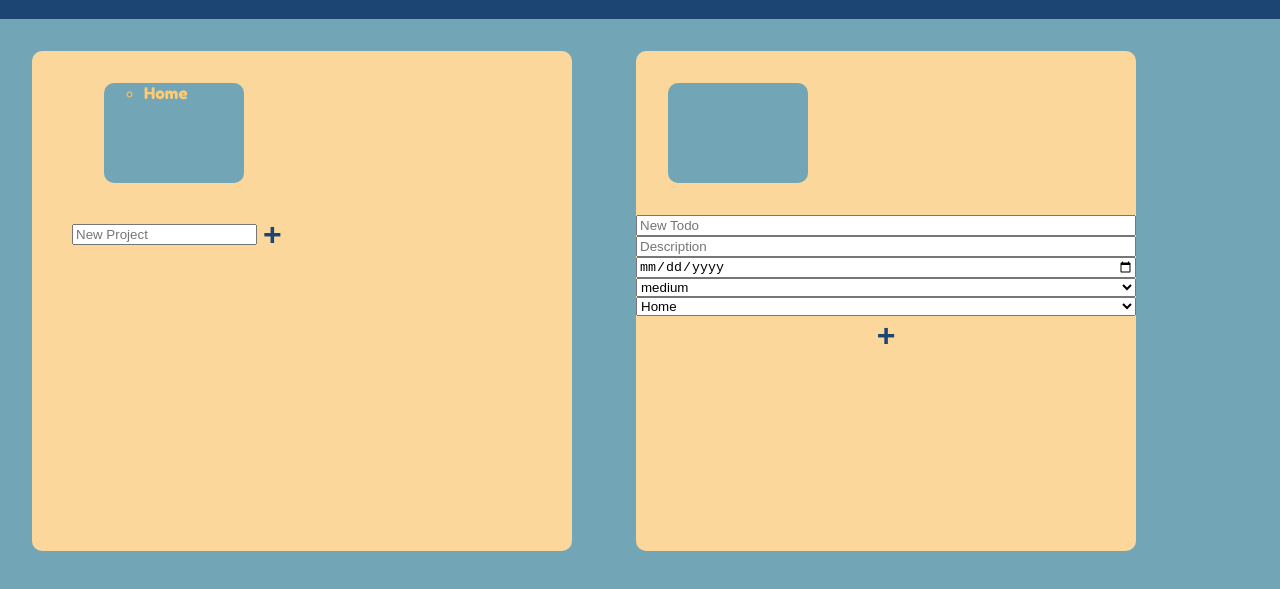
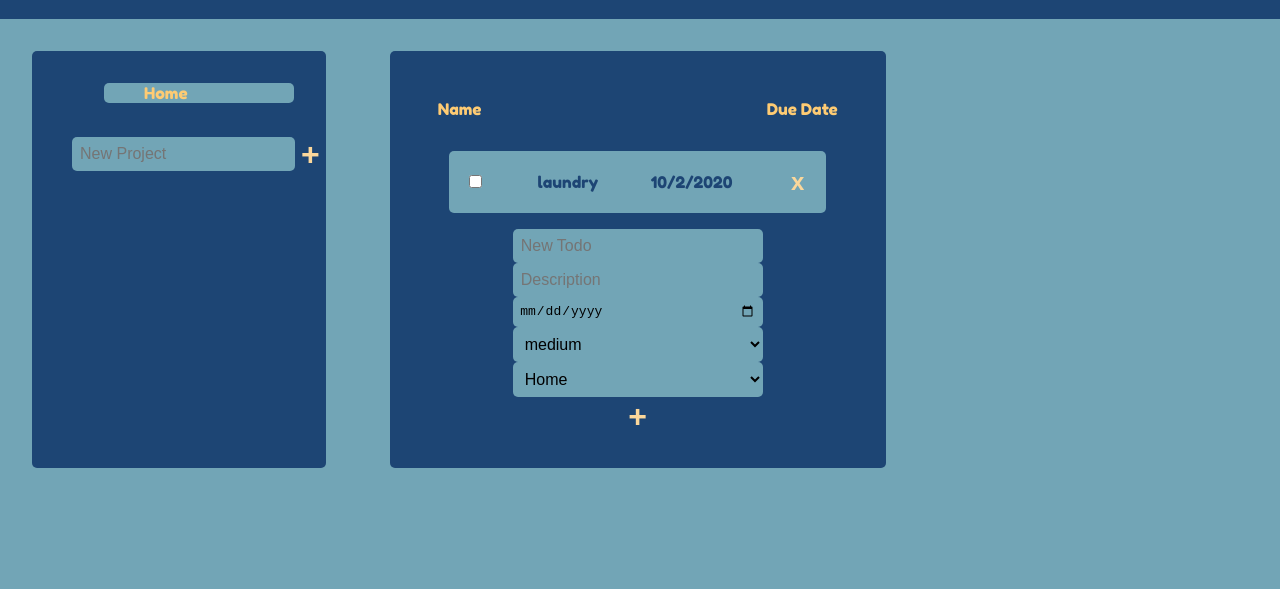
Before and after one commit to ghidalgo93/todo, a website built with webpack: page dist/index.html in a window 1280 px wide. Shown: the part 63-652 px from the top of the page. Built offline with nearby package versions, Linux system fonts and the light colour scheme; what pubsub-js would draw is missing.

Commit message:
Add remove btns and displays

```diff
--- a/src/domController.js
+++ b/src/domController.js
@@ -9,7 +9,6 @@ const domController = (() => {
   pageInit.load();
 
   const renderProjects = (projectsArray, project) => {
-    // remove selected class from projects
     const projectsList = document.getElementById("projects");
     const projectsPulldown = document.getElementById("todo-project-pulldown");
     helpers.removeAllChildNodes(projectsList);
@@ -17,12 +16,24 @@ const domController = (() => {
     projectsArray.forEach((proj) => {
       // add each projects to the project sidebar list
       const projectLi = document.createElement("li");
-      if (proj.name === project.name) {
-        projectLi.classList.add("selected");
-      }
-      projectLi.textContent = proj.name;
       projectLi.classList.add("project");
       projectLi.dataset.name = proj.name;
+
+      const projectName = document.createElement("div");
+      projectName.dataset.name = proj.name;
+      if (proj.name === project.name) {
+        projectName.classList.add("selected");
+      }
+      projectName.textContent = proj.name;
+      projectName.classList.add("project-name");
+      projectLi.appendChild(projectName);
+      if (proj.name !== "Home") {
+        const removeBtn = document.createElement("button");
+        removeBtn.textContent = "x";
+        removeBtn.classList.add("remove-project");
+        removeBtn.dataset.name = proj.name;
+        projectLi.appendChild(removeBtn);
+      }
       projectsList.appendChild(projectLi);
       // add all projects to the todos projects pulldown
       const projectOption = document.createElement("option");
@@ -36,10 +47,21 @@ const domController = (() => {
     const todosList = document.getElementById("todos");
     helpers.removeAllChildNodes(todosList);
     project.todos.forEach((todo) => {
-      // add each todo in the given project to the todos list
       const todoLi = document.createElement("li");
-      todoLi.textContent = todo.name;
       todoLi.classList.add("todo");
+      const todoCheck = document.createElement("input");
+      todoCheck.type = "checkbox";
+      const todoName = document.createElement("div");
+      todoName.textContent = todo.name;
+      const todoDate = document.createElement("div");
+      todoDate.textContent = todo.dueDate;
+      const todoRemove = document.createElement("button");
+      todoRemove.textContent = "x";
+      todoRemove.classList.add("remove-todo");
+      todoLi.appendChild(todoCheck);
+      todoLi.appendChild(todoName);
+      todoLi.appendChild(todoDate);
+      todoLi.appendChild(todoRemove);
       todosList.appendChild(todoLi);
     });
   };
@@ -65,7 +87,11 @@ const domController = (() => {
   };
 
   const projects = document.getElementById("projects");
-  $(projects).on("click", ".project", (e) => {
+
+  $(projects).on("click", ".remove-project", (e) => {
+    PubSub.publish("REMOVE_PROJECT", e.target.dataset.name);
+  });
+  $(projects).on("click", ".project-name", (e) => {
     PubSub.publish("SELECT_PROJECT", e.target.dataset.name);
   });
 
--- a/src/index.js
+++ b/src/index.js
@@ -7,11 +7,18 @@ import "./styles.css";
 const app = (() => {
   const home = project("Home");
   const projects = [home];
+  home.addTodo(todo("laundry", "hang up clothes", "10/2/2020", "priority"));
   domController.renderPage(projects, home);
 
   const addProject = (topic, projectName) => {
-    projects.push(project(projectName));
-    domController.renderPage(projects, home);
+    const newProject = project(projectName);
+    projects.push(newProject);
+    domController.renderPage(projects, newProject);
+  };
+
+  const removeProject = (topic, projectName) => {
+    // slice the project with the given name out of the projects array
+    // render page
   };
 
   const selectProject = (topic, projectName) => {
@@ -28,6 +35,7 @@ const app = (() => {
   };
 
   PubSub.subscribe("ADD_PROJECT", addProject);
+  PubSub.subscribe("REMOVE_PROJECT", removeProject);
   PubSub.subscribe("SELECT_PROJECT", selectProject);
   PubSub.subscribe("ADD_TODO", addTodo);
 })();
--- a/src/pageInit.js
+++ b/src/pageInit.js
@@ -6,27 +6,25 @@ const pageInit = (() => {
     const pageTitle = document.createElement("h1");
     pageTitle.textContent = "ToDo";
     header.appendChild(pageTitle);
-    // content <div flex>
+    // content
     const content = document.createElement("div");
     content.id = "content";
+
     // projectsSidebar
     const projectsSidebar = document.createElement("ul");
     projectsSidebar.id = "projects-sidebar";
     projectsSidebar.classList.add("container");
     // projects
     const projects = document.createElement("ul");
-    projects.classList.add("sub-container");
     projects.id = "projects";
-    // addProjectsForm <form>
+    // addProjectsForm
     const projectForm = document.createElement("form");
     projectForm.id = "project-form";
-
     const projectInput = document.createElement("input");
     projectInput.id = "project-input";
     projectInput.type = "text";
     projectInput.name = "projectName";
     projectInput.placeholder = "New Project";
-
     const addProject = document.createElement("button");
     addProject.id = "add-project";
     addProject.textContent = "+";
@@ -37,39 +35,41 @@ const pageInit = (() => {
 
     projectsSidebar.appendChild(projects);
     projectsSidebar.appendChild(projectForm);
-    // todosDisplay <div flex col>
+
+    // todosDisplay
     const todosDisplay = document.createElement("div");
     todosDisplay.classList.add("container");
     todosDisplay.id = "todos-display";
-    // todos <ul> data=projectName
+    // header
+    const todoHeader = document.createElement("div");
+    todoHeader.id = "todo-header";
+    const nameHead = document.createElement("div");
+    nameHead.textContent = "Name";
+    const dateHead = document.createElement("div");
+    dateHead.textContent = "Due Date";
+    todoHeader.appendChild(nameHead);
+    todoHeader.appendChild(dateHead);
+    // todos
     const todos = document.createElement("ul");
-    todos.classList.add("sub-container");
     todos.id = "todos";
-
     // addTodoForm <form>
     const todoForm = document.createElement("form");
     todoForm.id = "todo-form";
-    todosDisplay.appendChild(todos);
-    todosDisplay.appendChild(todoForm);
-
     const todoName = document.createElement("input");
     todoName.id = "todo-name";
     todoName.classList.add("todo-input");
     todoName.type = "text";
     todoName.placeholder = "New Todo";
-
     const todoDesc = document.createElement("input");
     todoDesc.id = "todo-desc";
     todoDesc.classList.add("todo-input");
     todoDesc.type = "text";
     todoDesc.placeholder = "Description";
-
     const todoDate = document.createElement("input");
     todoDate.id = "todo-date";
     todoDate.classList.add("todo-input");
     todoDate.type = "date";
     todoDate.value = "Due Date";
-
     const todoPriority = document.createElement("select");
     todoPriority.id = "todo-priority";
     todoPriority.classList.add("todo-input");
@@ -86,22 +86,25 @@ const pageInit = (() => {
     todoPriority.appendChild(low);
     todoPriority.appendChild(med);
     todoPriority.appendChild(high);
-
     const todoProject = document.createElement("select");
     todoProject.id = "todo-project-pulldown";
     todoProject.classList.add("todo-input");
-
     const addTodo = document.createElement("button");
     addTodo.id = "add-todo";
     addTodo.textContent = "+";
     addTodo.classList.add("clicker");
 
+    // Add everything together
     todoForm.appendChild(todoName);
     todoForm.appendChild(todoDesc);
     todoForm.appendChild(todoDate);
     todoForm.appendChild(todoPriority);
     todoForm.appendChild(todoProject);
     todoForm.appendChild(addTodo);
+
+    todosDisplay.appendChild(todoHeader);
+    todosDisplay.appendChild(todos);
+    todosDisplay.appendChild(todoForm);
 
     content.appendChild(projectsSidebar);
     content.appendChild(todosDisplay);
--- a/src/styles.css
+++ b/src/styles.css
@@ -11,40 +11,41 @@ header {
   color: #fecb73;
 }
 
+input,
+select {
+  background-color: #72a5b6;
+  border: none;
+  border-radius: 5px;
+  font-size: 1em;
+  padding: 0.5em;
+}
+
 #content {
   display: flex;
 }
 
+.container {
+  background-color: #1d4574;
+  margin: 2em;
+  border: none;
+  border-radius: 5px;
+}
+
+#projects {
+  background-color: #72a5b6;
+  margin: 2em;
+  border: none;
+  border-radius: 5px;
+}
+
 .project {
+  display: flex;
+  align-items: center;
   color: #1d4574;
 }
 
-.selected {
-  color: #fecb73;
-}
-
-.todo {
-  color: #1d4574;
-}
-
-.container {
-  height: 500px;
-  width: 500px;
-  background-color: #fbd79b;
-  margin: 2em;
-  border: none;
-  border-radius: 10px;
-}
-
-.sub-container {
-  background-color: #72a5b6;
-  height: 100px;
-  width: 100px;
-  margin: 2em;
-  border: none;
-  border: none;
-  border-radius: 10px;
-  border-radius: 10px;
+#project-sidebar {
+  width: 150px;
 }
 
 #project-form {
@@ -52,17 +53,62 @@ header {
   align-items: center;
 }
 
+.selected {
+  color: #fecb73;
+}
+
+#todos-display {
+  display: flex;
+  flex-flow: column;
+  justify-content: center;
+  align-items: center;
+  padding: 2em;
+}
+
+#todo-header {
+  display: flex;
+  color: #fecb73;
+  justify-content: space-between;
+  width: 400px;
+  padding: 1em;
+}
+
+#todos {
+  background-color: #72a5b6;
+  padding: 1em;
+  width: 80%;
+  border: none;
+  border-radius: 5px;
+}
+
+.todo {
+  display: flex;
+  justify-content: space-between;
+  align-items: center;
+  color: #1d4574;
+}
+
 #todo-form {
   display: flex;
   flex-flow: column;
+  width: 250px;
 }
 
 .clicker {
-  color: #1d4574;
+  background-color: #1d4574;
   font-weight: bold;
   font-size: 2em;
   border: none;
-  background-color: #fbd79b;
+  color: #fbd79b;
+}
+
+.remove-project,
+.remove-todo {
+  background-color: #72a5b6;
+  font-weight: bold;
+  font-size: 1.5em;
+  border: none;
+  color: #fbd79b;
 }
 
 .shake {
```
